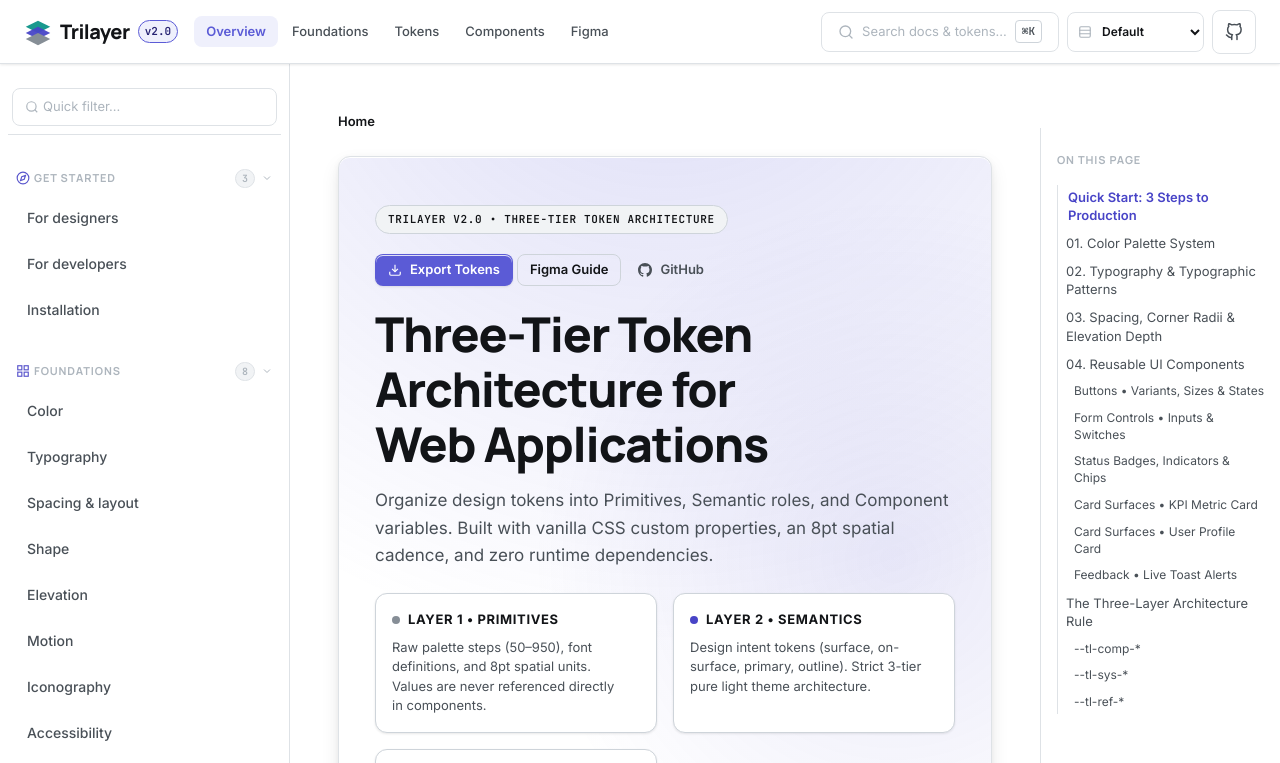
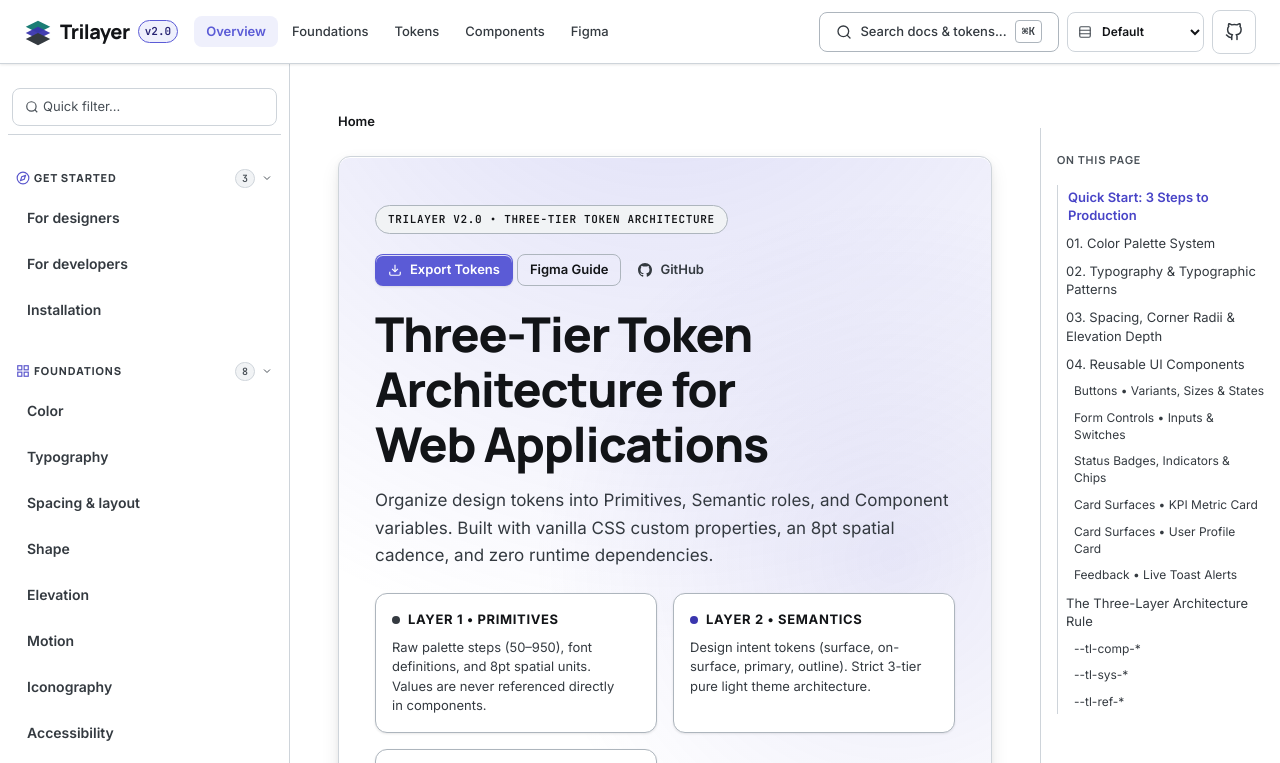
Before and after one commit to dt019107/trilayer-design-system, a plain HTML site: page index.html in a window 1280 px wide. Shown: the top 763 px of the page. Drawn offline with Linux system fonts and the light colour scheme.

Commit message:
feat: enhance color and content contrast to WCAG AAA/AA standards

```diff
--- a/css/layout.css
+++ b/css/layout.css
@@ -163,11 +163,11 @@
   gap: var(--tl-sys-space-sm);
   min-height: 40px;
   padding: 0 var(--tl-sys-space-md);
-  background-color: var(--tl-sys-color-surface-container);
-  border: 1px solid var(--tl-sys-color-outline-variant);
+  background-color: var(--tl-sys-color-surface);
+  border: 1px solid var(--tl-sys-color-outline);
   border-radius: var(--tl-sys-shape-control);
   box-shadow: none;
-  color: var(--tl-sys-color-on-surface-muted);
+  color: var(--tl-sys-color-on-surface-variant);
   font-size: var(--tl-sys-typescale-body-small-size);
   font-family: var(--tl-sys-font-family-body);
   cursor: pointer;
@@ -183,7 +183,8 @@
 
 .tl-search-placeholder {
   font-size: var(--tl-sys-typescale-body-small-size);
-  color: var(--tl-sys-color-on-surface-muted);
+  font-weight: 500;
+  color: var(--tl-sys-color-on-surface-variant);
 }
 
 .tl-kbd {
@@ -428,10 +429,10 @@
   gap: var(--tl-sys-space-xs);
   font-family: var(--tl-sys-font-family-heading);
   font-size: var(--tl-sys-typescale-label-caps-size);
-  font-weight: 700;
+  font-weight: 800;
   text-transform: uppercase;
   letter-spacing: var(--tl-sys-typescale-label-caps-track);
-  color: var(--tl-sys-color-on-surface-muted);
+  color: var(--tl-sys-color-on-surface-variant);
 }
 
 .tl-nav-group-icon {
@@ -486,7 +487,7 @@
   min-height: 44px;
   padding: var(--tl-sys-space-sm) var(--tl-sys-space-md);
   font-size: var(--tl-sys-typescale-body-medium-size);
-  font-weight: 500;
+  font-weight: 600;
   color: var(--tl-sys-color-on-surface-variant);
   border-radius: var(--tl-sys-shape-control);
   text-decoration: none;
@@ -503,11 +504,11 @@
 }
 
 .tl-nav-link.is-active {
-  background: color-mix(in srgb, var(--tl-sys-color-primary) 8%, transparent);
-  color: var(--tl-sys-color-primary);
-  border-left: 3px solid var(--tl-sys-color-primary);
+  background: color-mix(in srgb, var(--tl-sys-color-primary) 12%, transparent);
+  color: var(--tl-sys-color-link);
+  border-left: 3px solid var(--tl-sys-color-link);
   box-shadow: none;
-  font-weight: 600;
+  font-weight: 700;
   transform: none;
 }
 
--- a/css/tokens.components.css
+++ b/css/tokens.components.css
@@ -94,7 +94,7 @@
      ========================================================================== */
   --tl-comp-control-track-bg:         var(--tl-sys-color-surface-container-highest);
   --tl-comp-control-track-active-bg:  var(--tl-sys-color-primary);
-  --tl-comp-control-thumb-bg:         var(--tl-sys-color-on-surface);
+  --tl-comp-control-thumb-bg:         var(--tl-sys-color-on-primary);
   --tl-comp-control-border:           var(--tl-sys-color-outline);
   --tl-comp-control-radius:           var(--tl-sys-shape-control);
   --tl-comp-checkbox-size:            var(--tl-sys-space-md);
--- a/css/tokens.semantic.css
+++ b/css/tokens.semantic.css
@@ -34,8 +34,8 @@
   --tl-sys-color-secondary-container:    var(--tl-ref-indigo-50);
   --tl-sys-color-on-secondary-container: var(--tl-ref-indigo-900);
 
-  /* Tertiary / Component Layer Accent (Teal) */
-  --tl-sys-color-tertiary:               var(--tl-ref-teal-600);
+  /* Tertiary / Component Layer Accent (Teal - WCAG AA >= 4.5:1 on light canvas) */
+  --tl-sys-color-tertiary:               var(--tl-ref-teal-700);
   --tl-sys-color-on-tertiary:            var(--tl-ref-white);
   --tl-sys-color-tertiary-container:     var(--tl-ref-teal-50);
   --tl-sys-color-on-tertiary-container:  var(--tl-ref-teal-950);
@@ -52,45 +52,45 @@
   --tl-sys-color-surface-container-high:   var(--tl-ref-gray-100);
   --tl-sys-color-surface-container-highest:var(--tl-ref-gray-150);
 
-  /* Text & Content on Light Surfaces (WCAG AAA 16.5:1 on #FFFFFF) */
+  /* Text & Content on Light Surfaces (High-Contrast WCAG AAA >= 7.0:1 on #FFFFFF) */
   --tl-sys-color-on-surface:               var(--tl-ref-gray-900);
-  --tl-sys-color-on-surface-variant:       var(--tl-ref-gray-600);
-  --tl-sys-color-on-surface-muted:         var(--tl-ref-gray-400);
+  --tl-sys-color-on-surface-variant:       var(--tl-ref-gray-700);
+  --tl-sys-color-on-surface-muted:         var(--tl-ref-gray-600);
   --tl-sys-color-inverse-surface:          var(--tl-ref-gray-950);
   --tl-sys-color-inverse-on-surface:       var(--tl-ref-gray-0);
   --tl-sys-color-inverse-primary:          var(--tl-ref-indigo-200);
 
-  /* Borders & Outlines (Crisp >= 3:1 Non-Text Contrast SC 1.4.11) */
-  --tl-sys-color-outline:                  var(--tl-ref-gray-300);
-  --tl-sys-color-outline-variant:          var(--tl-ref-gray-200);
-  --tl-sys-color-outline-subtle:           var(--tl-ref-gray-150);
+  /* Borders & Outlines (Crisp Non-Text Contrast SC 1.4.11) */
+  --tl-sys-color-outline:                  var(--tl-ref-gray-400);
+  --tl-sys-color-outline-variant:          var(--tl-ref-gray-300);
+  --tl-sys-color-outline-subtle:           var(--tl-ref-gray-200);
 
   /* ------------------------------------------------------------------------
-     3. Functional / Semantic Status Roles
+     3. Functional / Semantic Status Roles (WCAG AA Compliant >= 5.0:1)
      ------------------------------------------------------------------------ */
-  --tl-sys-color-success:                  var(--tl-ref-emerald-600);
+  --tl-sys-color-success:                  var(--tl-ref-emerald-700);
   --tl-sys-color-on-success:               var(--tl-ref-white);
   --tl-sys-color-success-container:        var(--tl-ref-emerald-50);
   --tl-sys-color-on-success-container:     var(--tl-ref-emerald-950);
-  --tl-sys-color-success-border:           var(--tl-ref-emerald-300);
+  --tl-sys-color-success-border:           var(--tl-ref-emerald-400);
 
-  --tl-sys-color-warning:                  var(--tl-ref-amber-600);
+  --tl-sys-color-warning:                  var(--tl-ref-amber-800);
   --tl-sys-color-on-warning:               var(--tl-ref-white);
   --tl-sys-color-warning-container:        var(--tl-ref-amber-50);
   --tl-sys-color-on-warning-container:     var(--tl-ref-amber-950);
-  --tl-sys-color-warning-border:           var(--tl-ref-amber-300);
+  --tl-sys-color-warning-border:           var(--tl-ref-amber-400);
 
-  --tl-sys-color-error:                    var(--tl-ref-rose-600);
+  --tl-sys-color-error:                    var(--tl-ref-rose-700);
   --tl-sys-color-on-error:                 var(--tl-ref-white);
   --tl-sys-color-error-container:          var(--tl-ref-rose-50);
   --tl-sys-color-on-error-container:       var(--tl-ref-rose-950);
-  --tl-sys-color-error-border:             var(--tl-ref-rose-300);
+  --tl-sys-color-error-border:             var(--tl-ref-rose-400);
 
-  --tl-sys-color-info:                     var(--tl-ref-indigo-600);
+  --tl-sys-color-info:                     var(--tl-ref-indigo-700);
   --tl-sys-color-on-info:                  var(--tl-ref-white);
   --tl-sys-color-info-container:           var(--tl-ref-indigo-50);
   --tl-sys-color-on-info-container:        var(--tl-ref-indigo-950);
-  --tl-sys-color-info-border:              var(--tl-ref-indigo-300);
+  --tl-sys-color-info-border:              var(--tl-ref-indigo-400);
 
   /* ------------------------------------------------------------------------
      4. State Layers
@@ -117,11 +117,11 @@
   --tl-sys-opacity-scrim:                  0.48;
 
   /* ------------------------------------------------------------------------
-     6. Layer Identifiers
+     6. Layer Identifiers (High-Contrast WCAG Compliant on Light Canvas)
      ------------------------------------------------------------------------ */
-  --tl-sys-color-layer-primitives:         var(--tl-ref-gray-500);
-  --tl-sys-color-layer-semantic:           var(--tl-ref-indigo-600);
-  --tl-sys-color-layer-component:          var(--tl-ref-teal-600);
+  --tl-sys-color-layer-primitives:         var(--tl-ref-gray-700);
+  --tl-sys-color-layer-semantic:           var(--tl-ref-indigo-700);
+  --tl-sys-color-layer-component:          var(--tl-ref-teal-700);
 }
 
 /* ==========================================================================
--- a/data/tokens.js
+++ b/data/tokens.js
@@ -71,19 +71,19 @@ export const sampleTokenChains = [
     element: "Input Border (Default)",
     componentToken: "--tl-comp-input-border",
     semanticToken: "--tl-sys-color-outline",
-    primitiveTokenLight: "--tl-ref-gray-300",
-    primitiveTokenDark: "--tl-ref-gray-300",
-    valueLight: "#CED4DA",
-    valueDark: "#CED4DA"
+    primitiveTokenLight: "--tl-ref-gray-400",
+    primitiveTokenDark: "--tl-ref-gray-400",
+    valueLight: "#ADB5BD",
+    valueDark: "#ADB5BD"
   },
   {
     element: "Tertiary / Component Accent",
     componentToken: "--tl-comp-button-tertiary-bg",
     semanticToken: "--tl-sys-color-tertiary",
-    primitiveTokenLight: "--tl-ref-teal-600",
-    primitiveTokenDark: "--tl-ref-teal-600",
-    valueLight: "#0D9488",
-    valueDark: "#0D9488"
+    primitiveTokenLight: "--tl-ref-teal-700",
+    primitiveTokenDark: "--tl-ref-teal-700",
+    valueLight: "#0F766E",
+    valueDark: "#0F766E"
   }
 ];
 
@@ -205,12 +205,12 @@ export const semanticColorRoles = [
   { role: "--tl-sys-color-on-primary", name: "On Primary", desc: "Text and glyphs overlaid on primary color", lightRef: "--tl-ref-white", darkRef: "--tl-ref-white" },
   { role: "--tl-sys-color-primary-container", name: "Primary Container", desc: "Low-contrast brand accent fills", lightRef: "--tl-ref-indigo-50", darkRef: "--tl-ref-indigo-50" },
   { role: "--tl-sys-color-secondary", name: "Secondary", desc: "Medium-emphasis utility components", lightRef: "--tl-ref-indigo-700", darkRef: "--tl-ref-indigo-700" },
-  { role: "--tl-sys-color-tertiary", name: "Tertiary", desc: "Teal motif distinguishing component layers", lightRef: "--tl-ref-teal-600", darkRef: "--tl-ref-teal-600" },
+  { role: "--tl-sys-color-tertiary", name: "Tertiary", desc: "Teal motif distinguishing component layers", lightRef: "--tl-ref-teal-700", darkRef: "--tl-ref-teal-700" },
   { role: "--tl-sys-color-surface", name: "Surface", desc: "Default canvas background", lightRef: "--tl-ref-white", darkRef: "--tl-ref-white" },
   { role: "--tl-sys-color-surface-container", name: "Surface Container", desc: "Subtle background cards and panel blocks", lightRef: "--tl-ref-white", darkRef: "--tl-ref-white" },
   { role: "--tl-sys-color-on-surface", name: "On Surface", desc: "High-contrast headings and body text", lightRef: "--tl-ref-gray-900", darkRef: "--tl-ref-gray-900" },
-  { role: "--tl-sys-color-on-surface-variant", name: "On Surface Variant", desc: "Secondary descriptions and meta labels", lightRef: "--tl-ref-gray-600", darkRef: "--tl-ref-gray-600" },
-  { role: "--tl-sys-color-outline", name: "Outline", desc: "Default border and control boundaries", lightRef: "--tl-ref-gray-300", darkRef: "--tl-ref-gray-300" }
+  { role: "--tl-sys-color-on-surface-variant", name: "On Surface Variant", desc: "Secondary descriptions and meta labels", lightRef: "--tl-ref-gray-700", darkRef: "--tl-ref-gray-700" },
+  { role: "--tl-sys-color-outline", name: "Outline", desc: "Default border and control boundaries", lightRef: "--tl-ref-gray-400", darkRef: "--tl-ref-gray-400" }
 ];
 
 export const spacingScale = [
```
Also changed, not shown: css/docs.css (+15 -8 lines).
